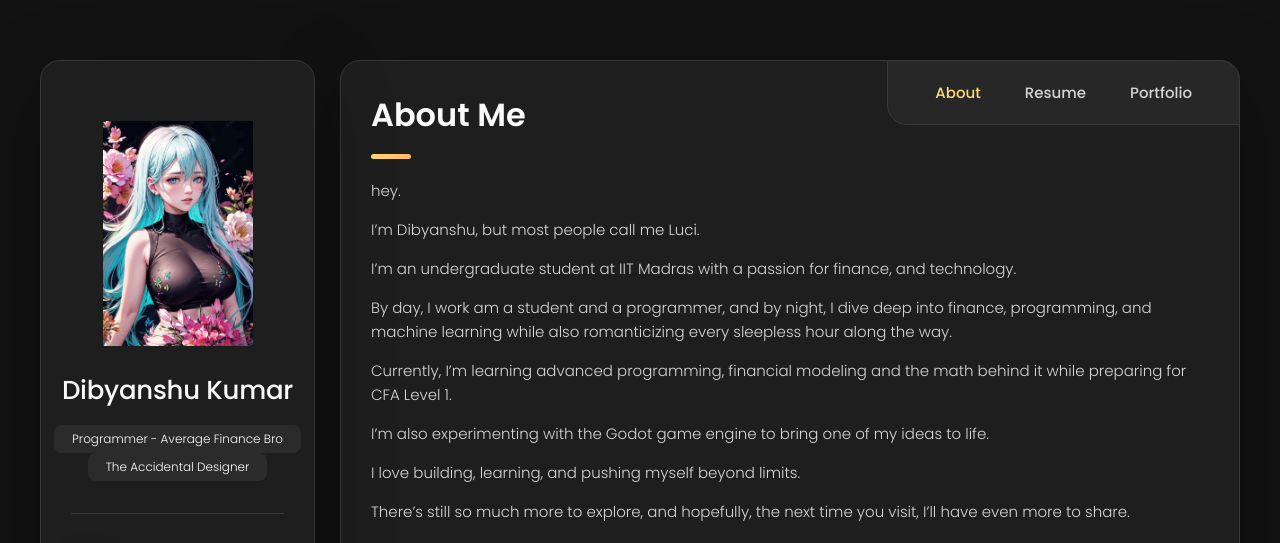
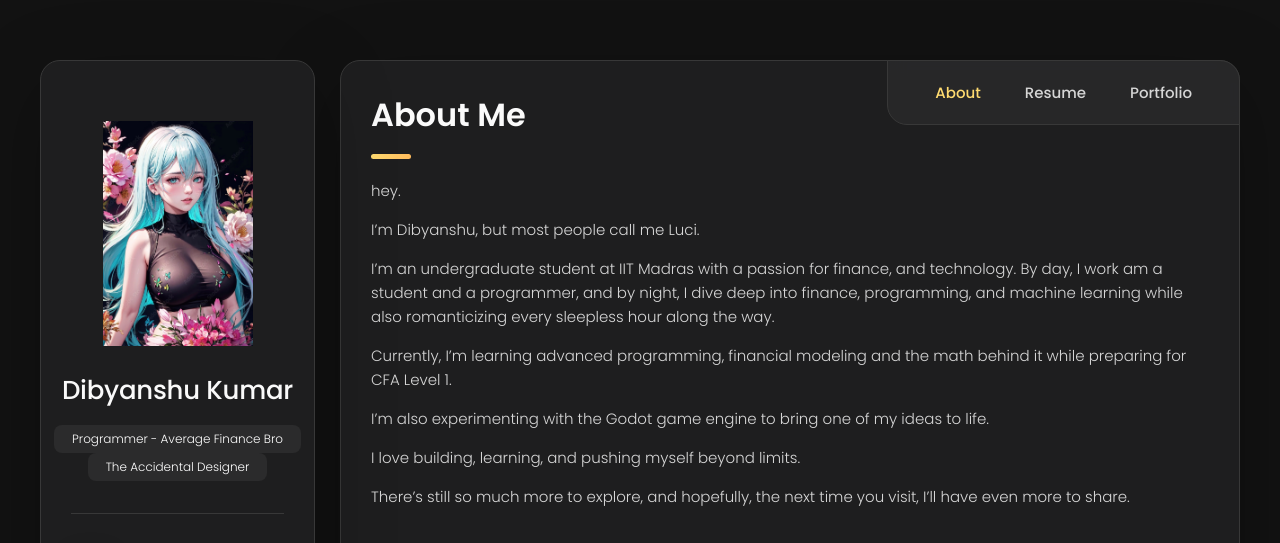
Before and after one commit to dkconnect/Devfolio, a plain HTML site: page index.html in a window 1280 px wide. Shown: the top 543 px of the page. Drawn offline with Linux system fonts and the light colour scheme.

Commit message:
Update index.html

```diff
--- a/index.html
+++ b/index.html
@@ -194,8 +194,7 @@
             I’m Dibyanshu, but most people call me Luci.
           </p>
           <p>I’m an undergraduate student at IIT Madras with a passion for finance, and technology.
-          </p>
-          <p>By day, I work am a student and a programmer, and by night, I dive deep into finance, programming, and machine learning
+            By day, I work am a student and a programmer, and by night, I dive deep into finance, programming, and machine learning
             while also romanticizing every sleepless hour along the way.
           </p>
           <p>Currently, I’m learning advanced programming, financial modeling and the math behind it while preparing for CFA Level 1.
```
